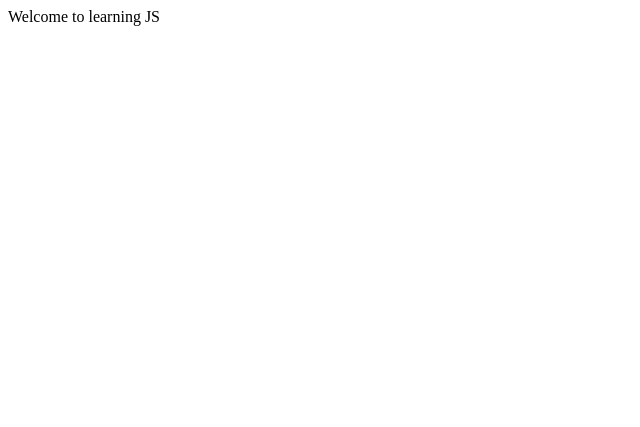
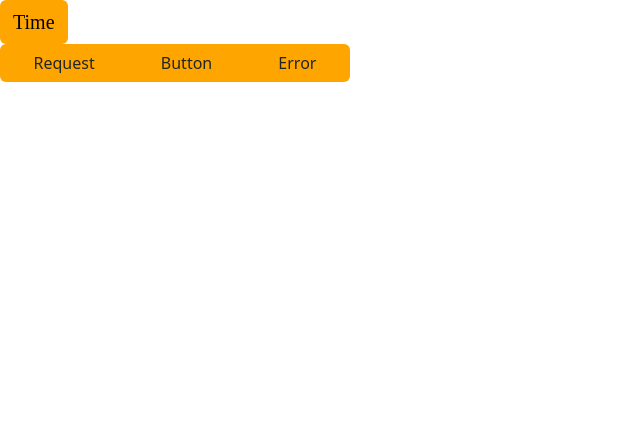
Before and after one commit to LabiciIvan/Learning, a plain HTML site: page index.html in a window 1280 px wide. Shown: the whole page, without its empty margins (0-640 px from the left). Drawn offline with nearby package versions, Linux system fonts and the light colour scheme.

Commit message:
linked css and js files

```diff
--- /dev/null
+++ b/Index.css
@@ -0,0 +1,27 @@
+* {
+    padding: 0;
+    margin: 0;
+    box-sizing: border-box;
+}
+
+
+body-one {
+    display: grid;
+    grid-template-columns: repeat(10, 1fr);
+    grid-template-rows: repeat(10, 1fr);
+}
+
+.btn-group {
+    display: grid;
+    grid-area: 1/1/1/1;
+    background-color: orange;
+    color: black;
+    width: 350px;
+
+}
+
+.btn btn-primary1 {
+    display: grid;
+    grid-area: 1/1/1/1;
+
+}
--- /dev/null
+++ b/Index.js
@@ -0,0 +1,29 @@
+
+function Time() {
+    document.getElementById("Time").innerHTML = Date()
+    console.log('Time')
+}
+
+document.getElementById("Time").style.color = "Black"
+document.getElementById("Time").style.backgroundColor = "Orange"
+document.getElementById("Time").style.fontFamily = "sans serif"
+document.getElementById("Time").style.fontSize = "20px"
+document.getElementById("Time").style.borderColor = "None"
+
+
+
+function Request() {
+    document.getElementById("Request").innerHTML = "Request Sended"
+    console.log('Request Sended')
+}
+
+function Button() {
+    let Hide = document.querySelector(".btn-primary-tree").style.visibility = "hidden"
+    console.log('Button is hide')
+
+}
+
+function Error() {
+    let Error = document.querySelector(".btn-primary-four").innerHTML = "Error"
+    alert("Sorry,we can sing in/log in due internal problem")
+}
--- a/index.html
+++ b/index.html
@@ -5,8 +5,26 @@
       <meta http-equiv="X-UA-Compatible" content="IE=edge">
       <meta name="viewport" content="width=device-width, initial-scale=1.0">
       <title>Learning</title>
+      <link rel="stylesheet" href="Index.css">
+      <link href="https://cdn.jsdelivr.net/npm/bootstrap@5.2.2/dist/css/bootstrap.min.css" rel="stylesheet" integrity="sha384-Zenh87qX5JnK2Jl0vWa8Ck2rdkQ2Bzep5IDxbcnCeuOxjzrPF/et3URy9Bv1WTRi" crossorigin="anonymous">
 </head>
-<body>
-      <div>Welcome to learning JS</div>
-</body>
+
+<button type="button" class="btn btn-primary1" onclick="Time()" id="Time">Time</button>
+
+<body-one>
+
+
+      <div class="btn-group" role="group" aria-label="Basic example">
+            <button type="button" class="btn btn-primary-two" id="Request" onclick="Request()">Request</button>
+
+            <button type="button" class="btn btn-primary-tree" onclick="Button()" id="Button">Button</button>
+
+            <button type="button" class="btn btn-primary-four" onclick="Error()" id="error">Sing in</button>
+
+          </div>
+
+</body-one>
+<script src="Index.js"></script>
+<script src="https://cdn.jsdelivr.net/npm/bootstrap@5.2.2/dist/js/bootstrap.bundle.min.js" integrity="sha384-OERcA2EqjJCMA+/3y+gxIOqMEjwtxJY7qPCqsdltbNJuaOe923+mo//f6V8Qbsw3" crossorigin="anonymous"></script>
+
 </html>
```
